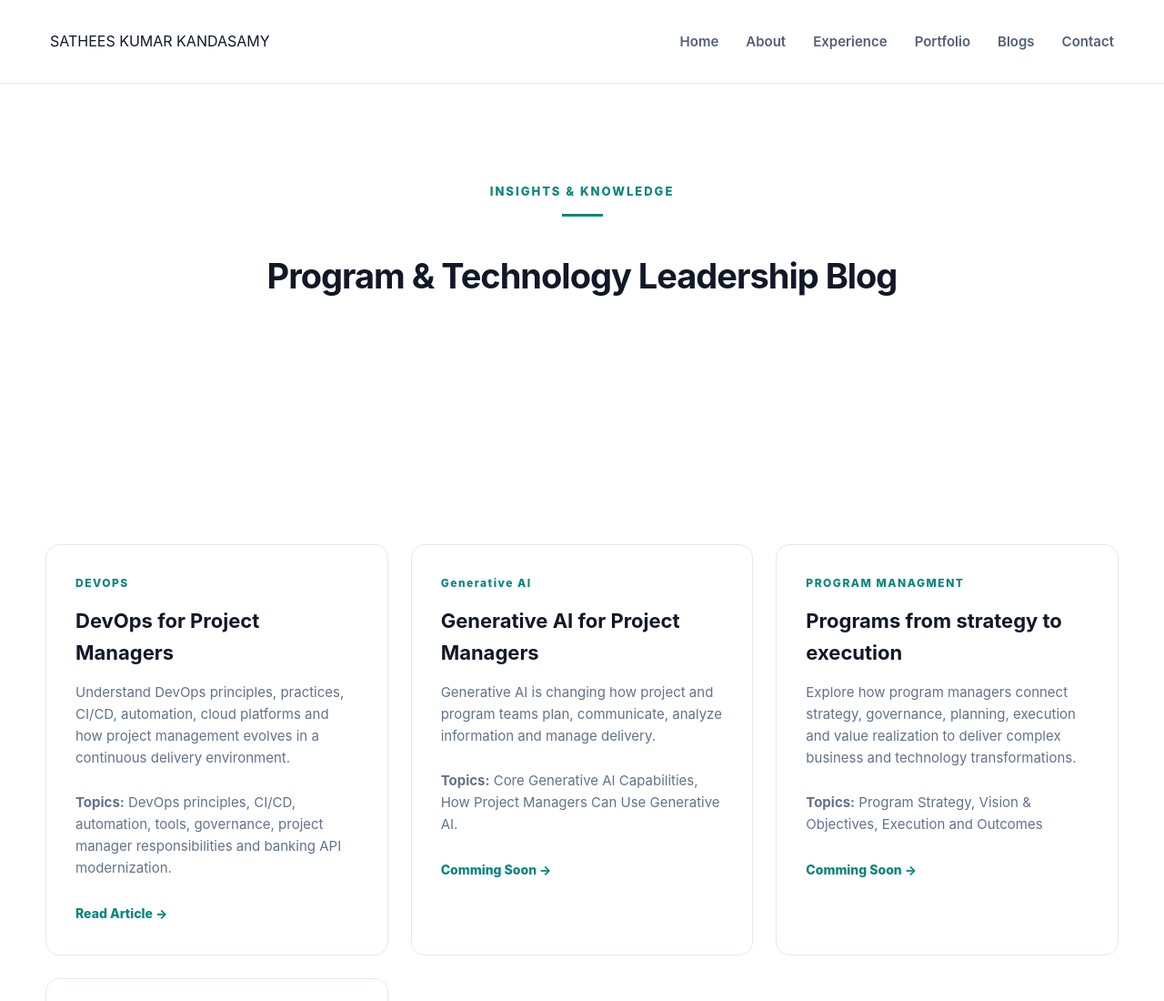
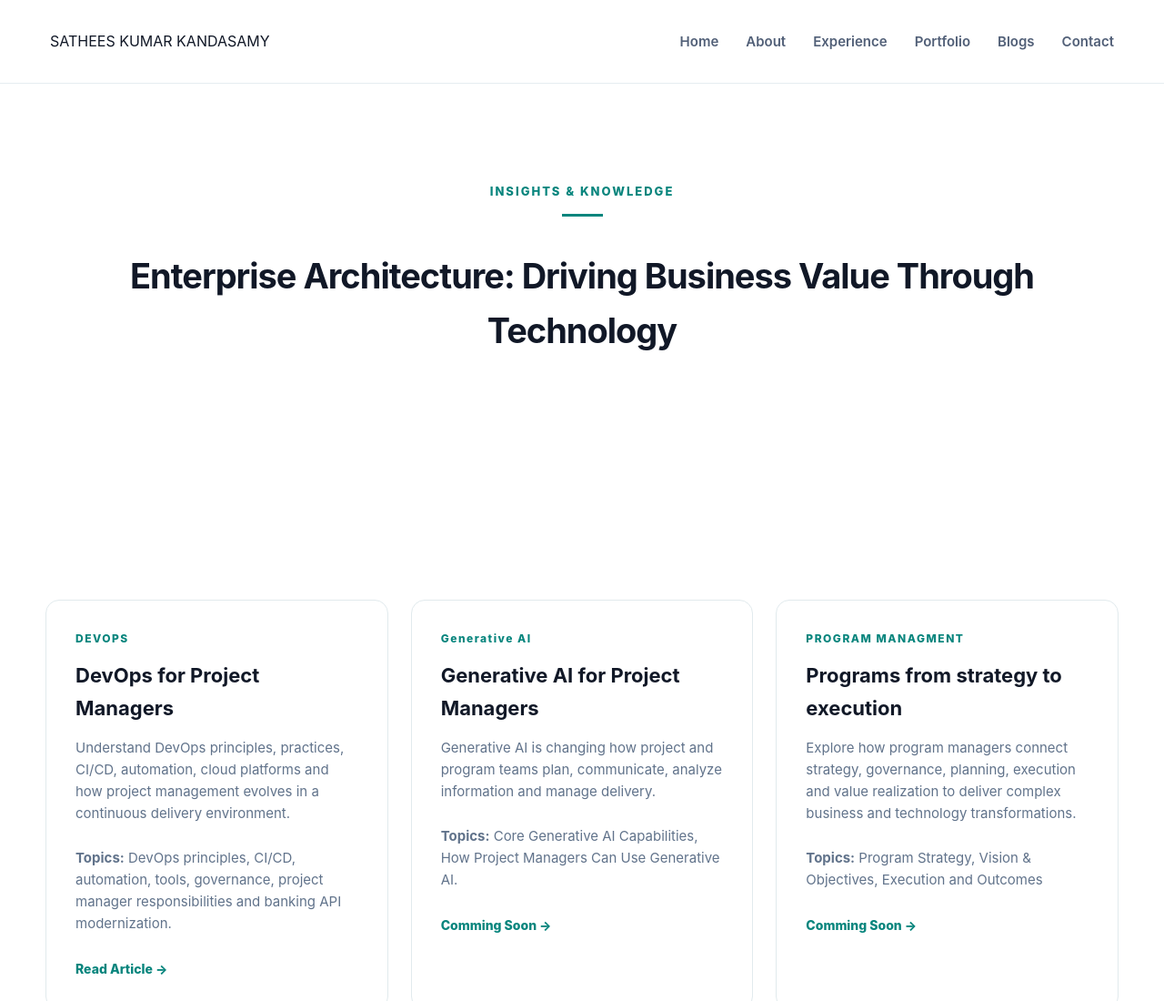
Before and after one commit to sathees-saty/sathees-portfolio, a plain HTML site: page enterprise_architecture.html in a window 1280 px wide. Shown: the top 1100 px of the page at 91% size. Drawn offline with Linux system fonts and the light colour scheme.

Commit message:
Update enterprise_architecture.html

```diff
--- a/enterprise_architecture.html
+++ b/enterprise_architecture.html
@@ -41,7 +41,7 @@
     </div>
 
     <h1 class="section-title">
-        Program & Technology Leadership Blog
+        Enterprise Architecture: Driving Business Value Through Technology
     </h1>
 
     </div>
```
